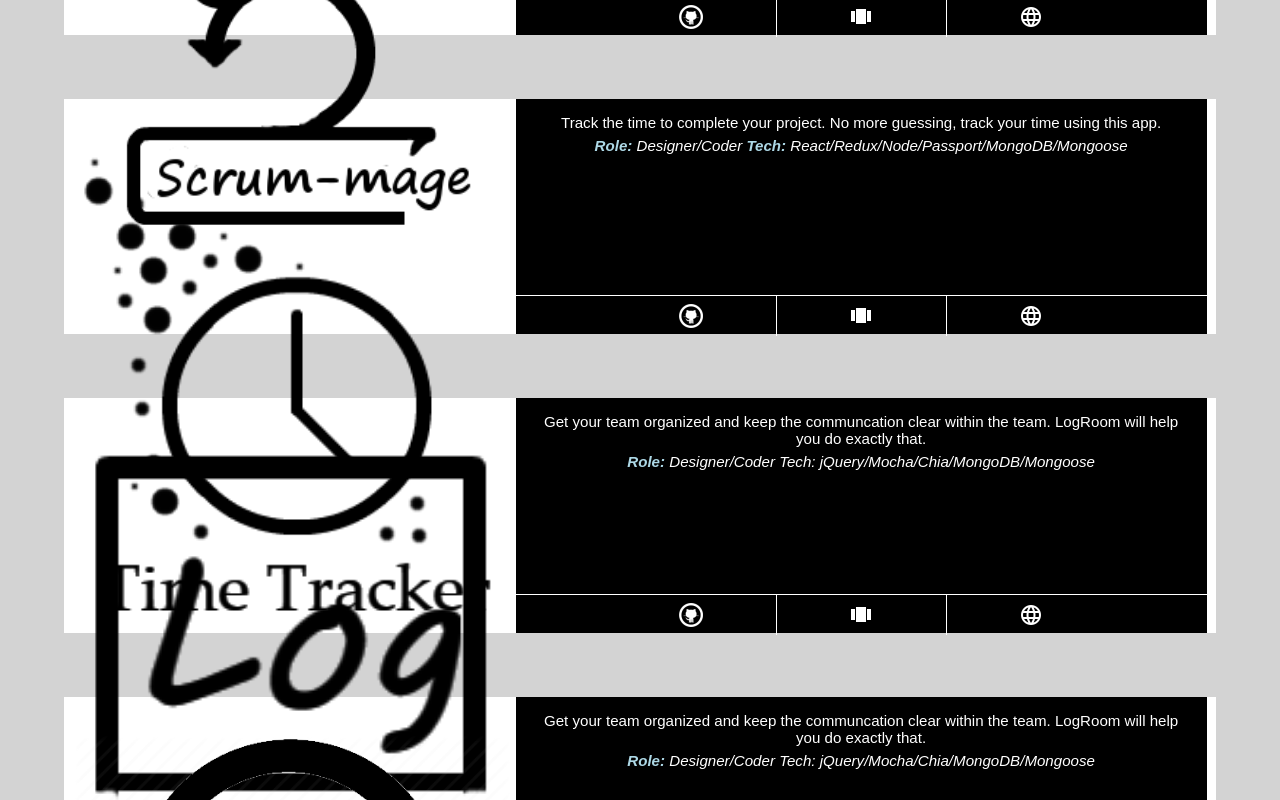
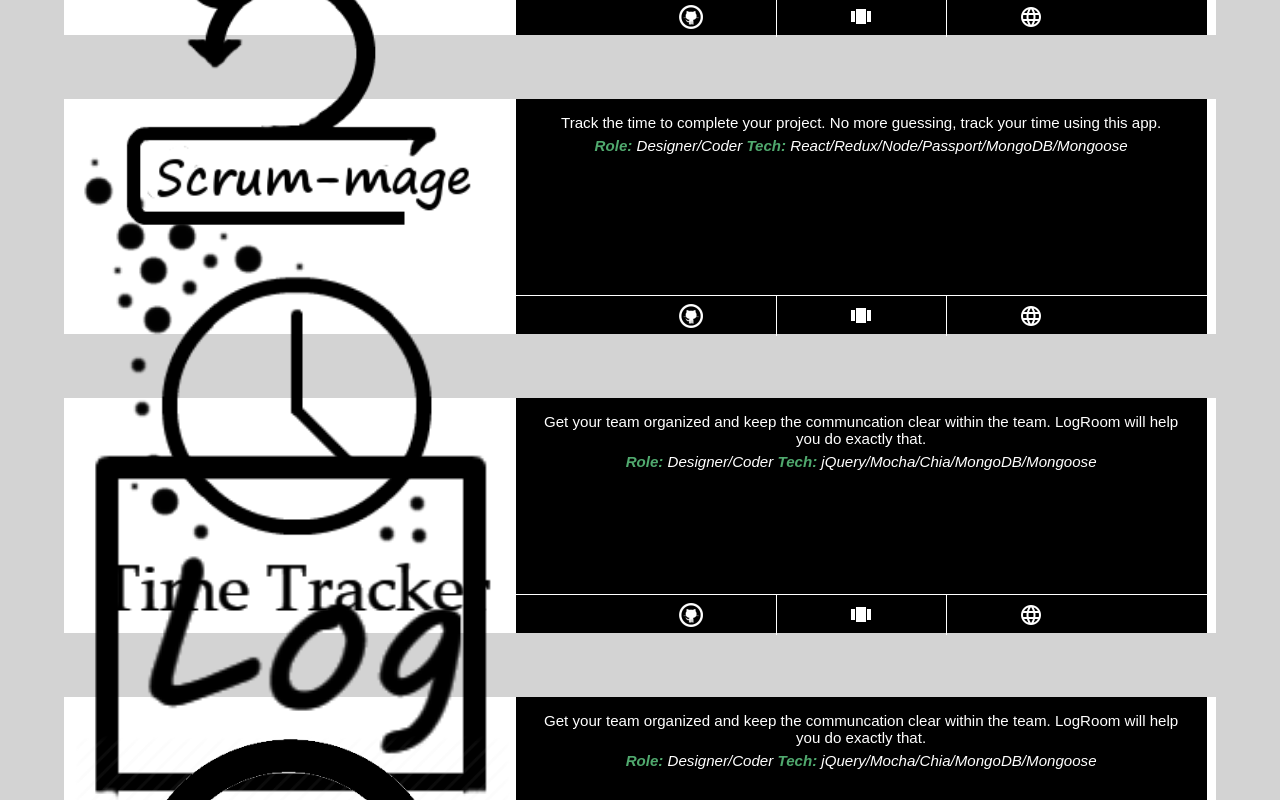
Before and after one commit to edgarmantes/edgar-portfolio-two, a website built with webpack: page index.html in a window 1280 px wide. Shown: the part 1880-2680 px from the top of the page. Built offline with nearby package versions, Linux system fonts and the light colour scheme; files whose address does not match are found by name.

Commit message:
Added projects section fixed background image

```diff
--- a/css/background.less
+++ b/css/background.less
@@ -43,7 +43,7 @@ nav
 about me
 ****************************/
 .about {
-	background-color: rgb(80,169,110);;
+	background-color: rgb(80,169,110);
 }
 
 
@@ -53,7 +53,7 @@ projects
 ****************************/
 .projects {
 	background-color: lightgray;
-/*	background-image: url(../images/connect.png);*/
+	background-image: url(../images/beach3.png);
 	background-size: cover;
 	background-attachment: fixed;
 	background-repeat: no-repeat;
--- a/css/typography.less
+++ b/css/typography.less
@@ -35,11 +35,9 @@ projects
 }
 
 .project-desc {
+
 	color: rgb(255, 255, 255);
 	font-size: 15.1px;
-}
-
-.project-desc {
 
 	p > span {
 		display: block;
@@ -49,7 +47,7 @@ projects
 	}
 
 	p > span > strong {
-		color: lightblue;
+		color: rgb(80,169,110);
 	}
 }
 
--- a/index.html
+++ b/index.html
@@ -83,7 +83,7 @@
                     <div class="project-desc">
                         <p>Get your team organized and keep the communcation clear within the team. LogRoom will help you do exactly that.
                         <span class=""><strong>Role:</strong> Designer/Coder
-                            Tech: jQuery/Mocha/Chia/MongoDB/Mongoose</span>
+                        <strong>Tech:</strong> jQuery/Mocha/Chia/MongoDB/Mongoose</span>
                         </p>
                         <div class="project-btn">
                             <a href="https://github.com/shootermantes/LogRoom" target="_blank"><img src="./images/github.png"><p class="visuallyhidden">project github source code</p></a
@@ -100,7 +100,7 @@
                     <div class="project-desc">
                         <p>Get your team organized and keep the communcation clear within the team. LogRoom will help you do exactly that.
                         <span class=""><strong>Role:</strong> Designer/Coder
-                            Tech: jQuery/Mocha/Chia/MongoDB/Mongoose</span>
+                        <strong>Tech:</strong> jQuery/Mocha/Chia/MongoDB/Mongoose</span>
                         </p>
                         <div class="project-btn">
                             <a href="https://github.com/shootermantes/react-redux-timer" target="_blank"><img src="./images/github.png"><p class="visuallyhidden">project github source code</p></a
```
Also changed, not shown: build/edgarportfolioAPR2017.1.0.0.css, build/edgarportfolioAPR2017.1.0.0.min.css, build/index.html, 1 other file.
